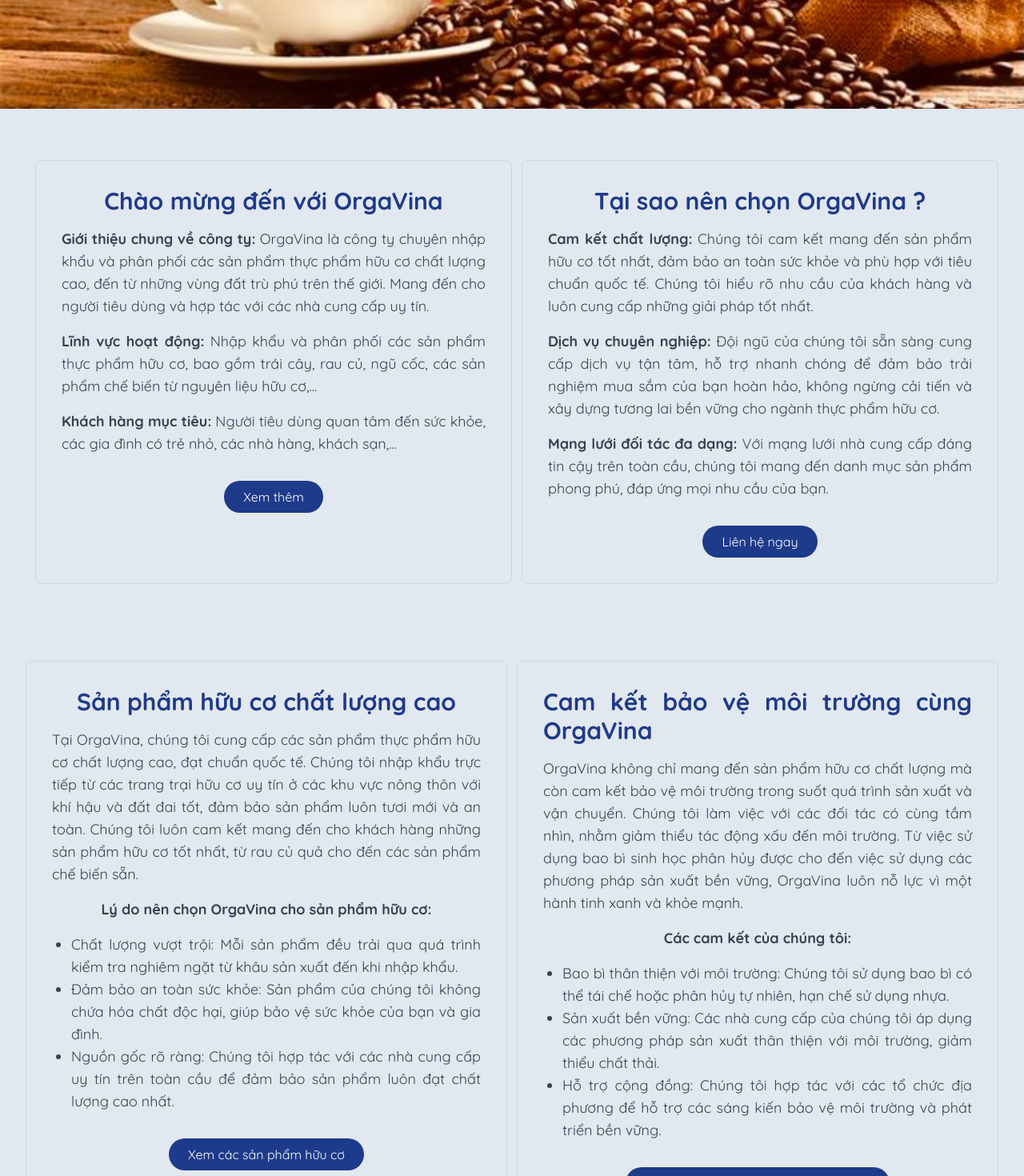
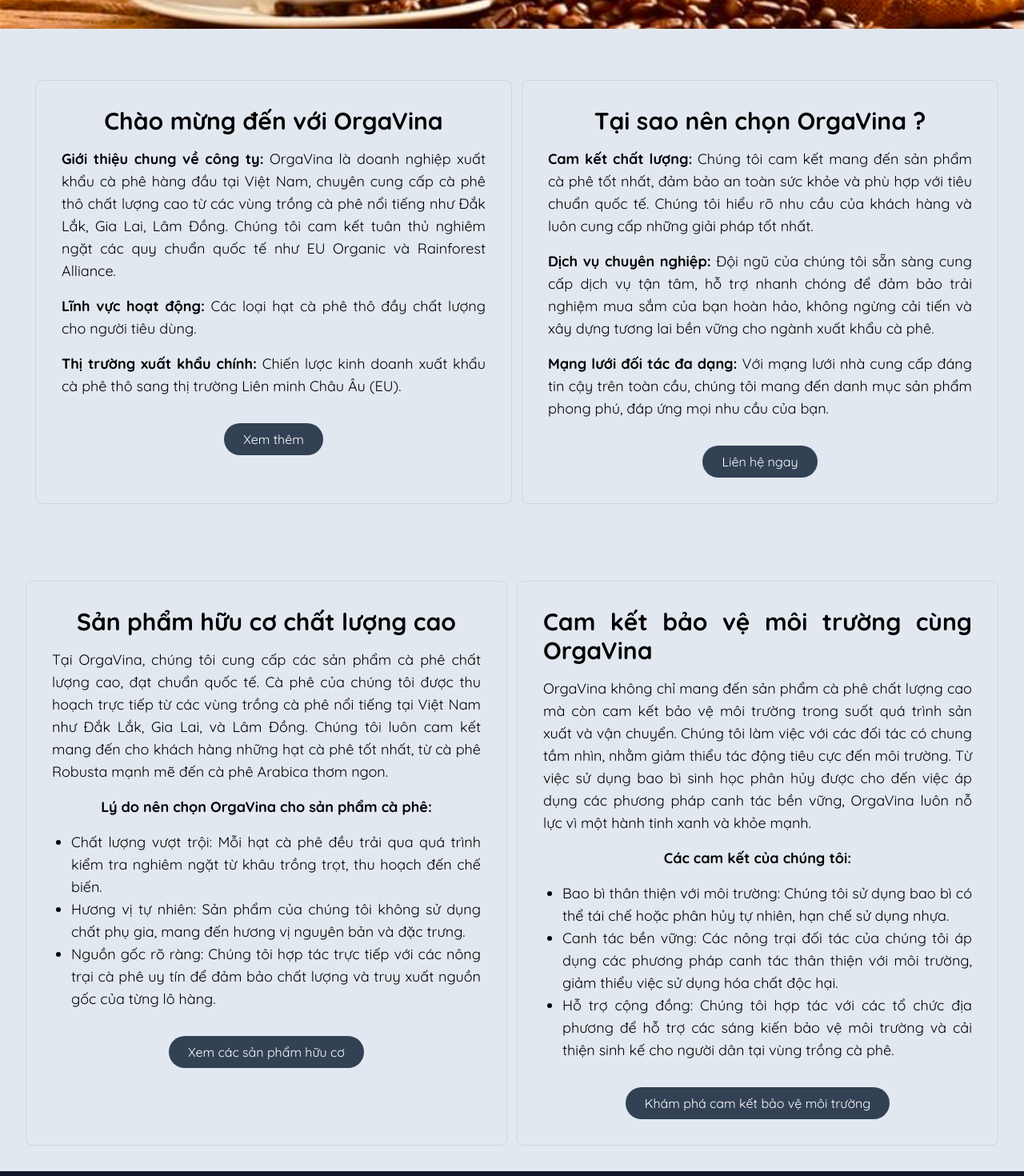
Before and after one commit to quoc10973/OrgaVina-Company-UI-Design, a React (Vite) app: page / in a window 1280 px wide. Shown: the part 700-2170 px from the top of the page at 80% size. Built offline with nearby package versions, Linux system fonts and the light colour scheme.

Commit message:
update content

```diff
--- a/src/components/Description.jsx
+++ b/src/components/Description.jsx
@@ -60,39 +60,38 @@
                     `}
                 </style>
                 <div ref={addToRefs} className="mt-8 text-center flex flex-col items-center text-justify border border-gray-300 rounded-lg p-4 sm:p-8 w-full md:w-1/2">
-                    <h2 className="text-2xl sm:text-3xl font-bold text-blue-900">Chào mừng đến với OrgaVina </h2>
-                    <p className="mt-4 text-base sm:text-lg text-gray-700">
-                        <b>Giới thiệu chung về công ty:</b> OrgaVina là công ty chuyên nhập khẩu và phân phối các sản phẩm thực phẩm hữu cơ chất lượng cao, đến từ những vùng đất trù phú trên thế giới.
-                        Mang đến cho người tiêu dùng và hợp tác với các nhà cung cấp uy tín.
+                    <h2 className="text-2xl sm:text-3xl font-bold text-brown-800">Chào mừng đến với OrgaVina </h2>
+                    <p className="mt-4 text-base sm:text-lg text-brown-800">
+                        <b>Giới thiệu chung về công ty:</b> OrgaVina là doanh nghiệp xuất khẩu cà phê hàng đầu tại Việt Nam, chuyên cung cấp cà phê thô chất lượng cao từ các vùng trồng cà phê nổi tiếng như Đắk Lắk, Gia Lai, Lâm Đồng. Chúng tôi cam kết tuân thủ nghiêm ngặt các quy chuẩn quốc tế như EU Organic và Rainforest Alliance.
                     </p>
-                    <p className="mt-4 text-base sm:text-lg text-gray-700">
-                        <b>Lĩnh vực hoạt động:</b> Nhập khẩu và phân phối các sản phẩm thực phẩm hữu cơ, bao gồm trái cây, rau củ, ngũ cốc, các sản phẩm chế biến từ nguyên liệu hữu cơ,...
+                    <p className="mt-4 text-base sm:text-lg text-brown-800">
+                        <b>Lĩnh vực hoạt động:</b> Các loại hạt cà phê thô đầy chất lượng cho người tiêu dùng.
                     </p>
-                    <p className="mt-4 text-base sm:text-lg text-gray-700">
-                        <b>Khách hàng mục tiêu:</b> Người tiêu dùng quan tâm đến sức khỏe, các gia đình có trẻ nhỏ, các nhà hàng, khách sạn,...
+                    <p className="mt-4 text-base sm:text-lg text-brown-800">
+                        <b>Thị trường xuất khẩu chính:</b> Chiến lược kinh doanh xuất khẩu cà phê thô sang thị trường Liên minh Châu Âu (EU).
                     </p>
                     <div className="mt-8">
                         <Link to="/about">
-                            <button className="px-4 py-2 sm:px-6 sm:py-2 bg-blue-900 text-white rounded-full hover:bg-blue-700 transition duration-300">
+                            <button className="px-4 py-2 sm:px-6 sm:py-2  bg-slate-700 text-white rounded-full hover:bg-slate-900 transition duration-300">
                                 Xem thêm
                             </button>
                         </Link>
                     </div>
                 </div>
                 <div ref={addToRefs} className="mt-8 text-center flex flex-col items-center border text-justify border-gray-300 rounded-lg p-4 sm:p-8 w-full md:w-1/2">
-                    <h2 className="text-2xl sm:text-3xl font-bold text-blue-900">Tại sao nên chọn OrgaVina ?</h2>
-                    <p className="mt-4 text-base sm:text-lg text-gray-700">
-                        <b>Cam kết chất lượng:</b> Chúng tôi cam kết mang đến sản phẩm hữu cơ tốt nhất, đảm bảo an toàn sức khỏe và phù hợp với tiêu chuẩn quốc tế. Chúng tôi hiểu rõ nhu cầu của khách hàng và luôn cung cấp những giải pháp tốt nhất.
+                    <h2 className="text-2xl sm:text-3xl font-bold text-brown-800">Tại sao nên chọn OrgaVina ?</h2>
+                    <p className="mt-4 text-base sm:text-lg text-brown-800">
+                        <b>Cam kết chất lượng:</b> Chúng tôi cam kết mang đến sản phẩm cà phê tốt nhất, đảm bảo an toàn sức khỏe và phù hợp với tiêu chuẩn quốc tế. Chúng tôi hiểu rõ nhu cầu của khách hàng và luôn cung cấp những giải pháp tốt nhất.
                     </p>
-                    <p className="mt-4 text-base sm:text-lg text-gray-700">
-                        <b>Dịch vụ chuyên nghiệp:</b> Đội ngũ của chúng tôi sẵn sàng cung cấp dịch vụ tận tâm, hỗ trợ nhanh chóng để đảm bảo trải nghiệm mua sắm của bạn hoàn hảo, không ngừng cải tiến và xây dựng tương lai bền vững cho ngành thực phẩm hữu cơ.
+                    <p className="mt-4 text-base sm:text-lg text-brown-800">
+                        <b>Dịch vụ chuyên nghiệp:</b> Đội ngũ của chúng tôi sẵn sàng cung cấp dịch vụ tận tâm, hỗ trợ nhanh chóng để đảm bảo trải nghiệm mua sắm của bạn hoàn hảo, không ngừng cải tiến và xây dựng tương lai bền vững cho ngành xuất khẩu cà phê.
                     </p>
-                    <p className="mt-4 text-base sm:text-lg text-gray-700">
+                    <p className="mt-4 text-base sm:text-lg text-brown-800">
                         <b>Mạng lưới đối tác đa dạng:</b> Với mạng lưới nhà cung cấp đáng tin cậy trên toàn cầu, chúng tôi mang đến danh mục sản phẩm phong phú, đáp ứng mọi nhu cầu của bạn.
                     </p>
                     <div className="mt-8">
                         <Link to="/contact">
-                            <button className="px-4 py-2 sm:px-6 sm:py-2 bg-blue-900 text-white rounded-full hover:bg-blue-700">
+                            <button className="px-4 py-2 sm:px-6 sm:py-2  bg-slate-700 text-white rounded-full hover:bg-slate-900">
                                 Liên hệ ngay
                             </button>
                         </Link>
@@ -101,42 +100,42 @@
             </div>
             <div className="p-4 sm:p-8 bg-slate-200 flex flex-col md:flex-row justify-between space-x-0 md:space-x-3">
                 <div ref={addToRefs} className="mt-8 text-center flex flex-col items-center text-justify border border-gray-300 rounded-lg p-4 sm:p-8 w-full md:w-1/2">
-                    <h2 className="text-2xl sm:text-3xl font-bold text-blue-900">Sản phẩm hữu cơ chất lượng cao</h2>
-                    <p className="mt-4 text-base sm:text-lg text-gray-700">
-                        Tại OrgaVina, chúng tôi cung cấp các sản phẩm thực phẩm hữu cơ chất lượng cao, đạt chuẩn quốc tế. Chúng tôi nhập khẩu trực tiếp từ các trang trại hữu cơ uy tín ở các khu vực nông thôn với khí hậu và đất đai tốt, đảm bảo sản phẩm luôn tươi mới và an toàn. Chúng tôi luôn cam kết mang đến cho khách hàng những sản phẩm hữu cơ tốt nhất, từ rau củ quả cho đến các sản phẩm chế biến sẵn.
+                    <h2 className="text-2xl sm:text-3xl font-bold text-brown-800">Sản phẩm hữu cơ chất lượng cao</h2>
+                    <p className="mt-4 text-base sm:text-lg text-brown-800">
+                        Tại OrgaVina, chúng tôi cung cấp các sản phẩm cà phê chất lượng cao, đạt chuẩn quốc tế. Cà phê của chúng tôi được thu hoạch trực tiếp từ các vùng trồng cà phê nổi tiếng tại Việt Nam như Đắk Lắk, Gia Lai, và Lâm Đồng. Chúng tôi luôn cam kết mang đến cho khách hàng những hạt cà phê tốt nhất, từ cà phê Robusta mạnh mẽ đến cà phê Arabica thơm ngon.
                     </p>
-                    <p className="mt-4 text-base sm:text-lg text-gray-700">
-                        <b>Lý do nên chọn OrgaVina cho sản phẩm hữu cơ:</b>
+                    <p className="mt-4 text-base sm:text-lg text-brown-800">
+                        <b>Lý do nên chọn OrgaVina cho sản phẩm cà phê:</b>
                     </p>
-                    <ul className="mt-4 text-base sm:text-lg text-gray-700 list-disc pl-6">
-                        <li>Chất lượng vượt trội: Mỗi sản phẩm đều trải qua quá trình kiểm tra nghiêm ngặt từ khâu sản xuất đến khi nhập khẩu.</li>
-                        <li>Đảm bảo an toàn sức khỏe: Sản phẩm của chúng tôi không chứa hóa chất độc hại, giúp bảo vệ sức khỏe của bạn và gia đình.</li>
-                        <li>Nguồn gốc rõ ràng: Chúng tôi hợp tác với các nhà cung cấp uy tín trên toàn cầu để đảm bảo sản phẩm luôn đạt chất lượng cao nhất.</li>
+                    <ul className="mt-4 text-base sm:text-lg text-brown-800 list-disc pl-6">
+                        <li>Chất lượng vượt trội: Mỗi hạt cà phê đều trải qua quá trình kiểm tra nghiêm ngặt từ khâu trồng trọt, thu hoạch đến chế biến.</li>
+                        <li>Hương vị tự nhiên: Sản phẩm của chúng tôi không sử dụng chất phụ gia, mang đến hương vị nguyên bản và đặc trưng.</li>
+                        <li>Nguồn gốc rõ ràng:  Chúng tôi hợp tác trực tiếp với các nông trại cà phê uy tín để đảm bảo chất lượng và truy xuất nguồn gốc của từng lô hàng.</li>
                     </ul>
                     <div className="mt-8">
                         <Link to="/about">
-                            <button className="px-4 py-2 sm:px-6 sm:py-2 bg-blue-900 text-white rounded-full hover:bg-blue-700">
+                            <button className="px-4 py-2 sm:px-6 sm:py-2 bg-slate-700 text-white rounded-full hover:bg-slate-900">
                                 Xem các sản phẩm hữu cơ
                             </button>
                         </Link>
                     </div>
                 </div>
                 <div ref={addToRefs} className="mt-8 text-center flex flex-col items-center border text-justify border-gray-300 rounded-lg p-4 sm:p-8 w-full md:w-1/2">
-                    <h2 className="text-2xl sm:text-3xl font-bold text-blue-900">Cam kết bảo vệ môi trường cùng OrgaVina</h2>
-                    <p className="mt-4 text-base sm:text-lg text-gray-700">
-                        OrgaVina không chỉ mang đến sản phẩm hữu cơ chất lượng mà còn cam kết bảo vệ môi trường trong suốt quá trình sản xuất và vận chuyển. Chúng tôi làm việc với các đối tác có cùng tầm nhìn, nhằm giảm thiểu tác động xấu đến môi trường. Từ việc sử dụng bao bì sinh học phân hủy được cho đến việc sử dụng các phương pháp sản xuất bền vững, OrgaVina luôn nỗ lực vì một hành tinh xanh và khỏe mạnh.
+                    <h2 className="text-2xl sm:text-3xl font-bold text-brown-800">Cam kết bảo vệ môi trường cùng OrgaVina</h2>
+                    <p className="mt-4 text-base sm:text-lg text-brown-800">
+                        OrgaVina không chỉ mang đến sản phẩm cà phê chất lượng cao mà còn cam kết bảo vệ môi trường trong suốt quá trình sản xuất và vận chuyển. Chúng tôi làm việc với các đối tác có chung tầm nhìn, nhằm giảm thiểu tác động tiêu cực đến môi trường. Từ việc sử dụng bao bì sinh học phân hủy được cho đến việc áp dụng các phương pháp canh tác bền vững, OrgaVina luôn nỗ lực vì một hành tinh xanh và khỏe mạnh.
                     </p>
-                    <p className="mt-4 text-base sm:text-lg text-gray-700">
+                    <p className="mt-4 text-base sm:text-lg text-brown-800">
                         <b>Các cam kết của chúng tôi:</b>
                     </p>
-                    <ul className="mt-4 text-base sm:text-lg text-gray-700 list-disc pl-6">
+                    <ul className="mt-4 text-base sm:text-lg text-brown-800 list-disc pl-6">
                         <li>Bao bì thân thiện với môi trường: Chúng tôi sử dụng bao bì có thể tái chế hoặc phân hủy tự nhiên, hạn chế sử dụng nhựa.</li>
-                        <li>Sản xuất bền vững: Các nhà cung cấp của chúng tôi áp dụng các phương pháp sản xuất thân thiện với môi trường, giảm thiểu chất thải.</li>
-                        <li>Hỗ trợ cộng đồng: Chúng tôi hợp tác với các tổ chức địa phương để hỗ trợ các sáng kiến bảo vệ môi trường và phát triển bền vững.</li>
+                        <li>Canh tác bền vững: Các nông trại đối tác của chúng tôi áp dụng các phương pháp canh tác thân thiện với môi trường, giảm thiểu việc sử dụng hóa chất độc hại.</li>
+                        <li>Hỗ trợ cộng đồng: Chúng tôi hợp tác với các tổ chức địa phương để hỗ trợ các sáng kiến bảo vệ môi trường và cải thiện sinh kế cho người dân tại vùng trồng cà phê.</li>
                     </ul>
                     <div className="mt-8">
                         <a href="https://thuvienphapluat.vn/van-ban/Tai-nguyen-Moi-truong/Luat-so-72-2020-QH14-Bao-ve-moi-truong-2020-431147.aspx">
-                            <button className="px-4 py-2 sm:px-6 sm:py-2 bg-blue-900 text-white rounded-full hover:bg-blue-700">
+                            <button className="px-4 py-2 sm:px-6 sm:py-2  bg-slate-700 text-white rounded-full hover:bg-slate-900">
                                 Khám phá cam kết bảo vệ môi trường
                             </button>
                         </a>
--- a/src/components/Footer.jsx
+++ b/src/components/Footer.jsx
@@ -3,7 +3,7 @@
 
 const Footer = () => {
     return (
-        <footer className="bg-slate-800 text-white font-quicksand">
+        <footer className="bg-slate-900 text-white font-quicksand">
             <div className="container mx-auto px-6 py-10">
                 <div className="grid grid-cols-1 md:grid-cols-4 gap-8">
                     {/* Cột 1: Về Chúng Tôi */}
--- a/src/components/Header.jsx
+++ b/src/components/Header.jsx
@@ -6,7 +6,7 @@
     return (
         <div>
             <Slogan />
-            <div className="bg-blue-950 p-4 flex flex-col md:flex-row justify-around space-x-0 md:space-x-40">
+            <div className="bg-gray-900 p-4 flex flex-col md:flex-row justify-around space-x-0 md:space-x-40">
                 <nav>
                     <ul className="flex flex-col md:flex-row space-x-0 md:space-x-10 font-thin font-quicksand">
                         <li className="flex items-center space-x-1">
--- a/src/components/Slogan.jsx
+++ b/src/components/Slogan.jsx
@@ -5,10 +5,10 @@
     return (
         <div className='flex flex-col md:flex-row bg-slate-200 justify-between p-4 w-full h-auto md:h-20'>
             <div className='flex items-center space-x-4'>
-                <img className='w-24 h-20 ml-4' src={logo} alt="logo" /> {/* Đã thay đổi kích thước logo */}
+                <img className='w-40 h-20 ml-4' src={logo} alt="logo" /> {/* Đã thay đổi kích thước logo */}
                 <div>
                     <h1 className='text-black font-quicksand text-xl md:text-2xl'>Công ty TNHH OrgaVina</h1>
-                    <p className='text-black font-quicksand text-sm'>Công ty chuyên nhập khẩu và phân phối các sản phẩm thực phẩm hữu cơ chất lượng cao</p>
+                    <p className='text-black font-quicksand text-sm'>Công ty chuyên xuất khẩu và phân phối các sản phẩm thực phẩm hữu cơ chất lượng cao</p>
                 </div>
             </div>
             <div className='hidden md:flex items-center mt-4 md:mt-0 mr-10'>
@@ -17,7 +17,7 @@
                     placeholder='Search...'
                     className='px-4 py-2 border border-gray-300 rounded-l-full focus:outline-none'
                 />
-                <button className='px-4 py-2 bg-blue-900 text-white rounded-r-full hover:bg-blue-700'>
+                <button className='px-4 py-2 bg-slate-700 text-white rounded-r-full hover:bg-blue-700'>
                     Search
                 </button>
             </div>
--- a/src/pages/AboutPage.jsx
+++ b/src/pages/AboutPage.jsx
@@ -25,51 +25,53 @@
 
     return (
         <div className={`transition-opacity duration-1000 ${isVisible ? 'opacity-100' : 'opacity-0'} font-quicksand`}>
-            <div className="max-w-[2000px] mx-auto px-8 py-12 bg-gray-50 rounded-lg shadow-lg">
-                <h1 className="text-4xl font-bold text-center text-blue-900 mb-12">Giới Thiệu Công Ty</h1>
+            <div className="max-w-[2000px] mx-auto px-8 py-12 bg-brown-50 rounded-lg shadow-lg">
+                <h1 className="text-4xl font-bold text-center text-brown-800 mb-12">Giới Thiệu Công Ty</h1>
 
                 <div className="flex flex-col lg:flex-row gap-8">
-                    <div className="flex-1 p-8 bg-white rounded-lg shadow-md">
-                        <h2 className="text-3xl font-semibold text-blue-900 mb-6">Tầm Nhìn và Sứ Mệnh</h2>
-                        <ul className="list-disc list-inside space-y-4 text-lg text-gray-700">
+                    <div className="flex-1 p-8 bg-white rounded-lg shadow-md border border-brown-200">
+                        <h2 className="text-3xl font-semibold text-brown-800 mb-6">Tầm Nhìn và Sứ Mệnh</h2>
+                        <ul className="list-disc list-inside space-y-4 text-lg text-brown-700">
                             <li>
-                                <strong>Tầm Nhìn:</strong> Trở thành doanh nghiệp dẫn đầu tại Việt Nam trong lĩnh vực nhập khẩu và phân phối thực phẩm hữu cơ, mang đến những sản phẩm chất lượng cao, an toàn và bền vững. Chúng tôi hướng tới việc xây dựng một cộng đồng sống khỏe mạnh, thân thiện với môi trường và tạo ra giá trị bền vững cho các thế hệ tương lai.
+                                <strong>Tầm Nhìn:</strong>  Trở thành thương hiệu cà phê hàng đầu Việt Nam, đại diện cho chất lượng và sự bền vững, chinh phục thị trường châu Âu và nâng tầm vị thế cà phê Việt Nam trên bản đồ thế giới.
                             </li>
                             <li>
-                                <strong>Sứ Mệnh:</strong> Cung cấp các sản phẩm thực phẩm hữu cơ từ các nguồn uy tín trên toàn cầu, đảm bảo chất lượng vượt trội và giá cả hợp lý, đáp ứng nhu cầu đa dạng của người tiêu dùng. Góp phần nâng cao nhận thức về lối sống xanh, lành mạnh và bảo vệ môi trường thông qua việc cung cấp các sản phẩm hữu cơ bền vững. Xây dựng mối quan hệ hợp tác tin cậy, lâu dài và đôi bên cùng có lợi, đồng hành cùng các nhà cung cấp uy tín trên thế giới để mang lại giá trị tối ưu. Tạo môi trường làm việc sáng tạo, chuyên nghiệp và tràn đầy cảm hứng, giúp nhân viên phát huy tối đa năng lực và đồng hành cùng sự phát triển của công ty.
+                                <strong>Sứ Mệnh:</strong> : Chúng tôi luôn ưu tiên sử dụng những hạt cà phê Arabica và Robusta chất lượng cao, được trồng và chế biến theo quy trình nghiêm ngặt, đảm bảo hương vị thơm ngon và độc đáo. Chúng tôi muốn giới thiệu đến bạn bè quốc tế về văn hóa cà phê đặc trưng của Việt Nam, qua đó góp phần quảng bá hình ảnh đất nước.
                             </li>
                         </ul>
                     </div>
 
-                    <div className="flex-1 p-8 bg-white rounded-lg shadow-md">
-                        <h2 className="text-3xl font-semibold text-blue-900 mb-6">Giá Trị Cốt Lõi</h2>
-                        <ul className="list-disc list-inside space-y-4 text-lg text-gray-700">
+                    <div className="flex-1 p-8 bg-white rounded-lg shadow-md border border-brown-200">
+                        <h2 className="text-3xl font-semibold text-brown-800 mb-6">Giá Trị Cốt Lõi</h2>
+                        <ul className="list-disc list-inside space-y-4 text-lg text-brown-700">
                             <li>
-                                <strong>Trung thực:</strong> Minh bạch và chân thành là nền tảng của mọi mối quan hệ với khách hàng, đối tác và nhân viên.
+                                <strong>Trung thực:</strong> Minh bạch và chân thành là nền tảng của mọi mối quan hệ với khách hàng, đối tác, và nhân viên.
                             </li>
                             <li>
-                                <strong>Đổi mới:</strong> Không ngừng cải tiến sản phẩm và dịch vụ, giúp khách hàng đón đầu xu thế công nghệ.
+                                <strong>Đổi mới:</strong> Không ngừng cải tiến sản phẩm và dịch vụ, giúp khách hàng đón đầu xu thế trong ngành cà phê và nông sản.
                             </li>
                             <li>
-                                <strong>Hợp tác:</strong> Xây dựng mối quan hệ đối tác lâu dài, dựa trên sự thấu hiểu và hỗ trợ lẫn nhau.
+                                <strong>Hợp tác:</strong> Xây dựng mối quan hệ đối tác lâu dài, dựa trên sự thấu hiểu và hỗ trợ lẫn nhau để cùng phát triển.
                             </li>
                             <li>
-                                <strong>Xuất sắc:</strong> Luôn đặt mục tiêu cao và không ngừng nỗ lực để đạt được những thành tựu vượt trội trong mọi lĩnh vực.
+                                <strong>Xuất sắc:</strong> Luôn đặt mục tiêu cao và không ngừng nỗ lực để đạt được những thành tựu vượt trội trong mọi lĩnh vực hoạt động.
                             </li>
                             <li>
-                                <strong>Trách nhiệm xã hội:</strong> Góp phần vào việc xây dựng một cộng đồng tốt đẹp hơn thông qua các hoạt động từ thiện và phát triển bền vững.
+                                <strong>Trách nhiệm xã hội:</strong> Góp phần xây dựng cộng đồng tốt đẹp hơn thông qua các hoạt động bảo vệ môi trường, hỗ trợ nông dân và phát triển bền vững.
                             </li>
                         </ul>
                     </div>
                 </div>
                 <div className="mt-12">
-                    <h2 className="text-3xl font-semibold text-center text-blue-900 mb-6">Sản phẩm của chúng tôi</h2>
-                    <ProductCarousel />
+                    <h2 className="text-3xl font-semibold text-center text-brown-800 mb-6">Sản Phẩm Của Chúng Tôi</h2>
+                    <div className="p-6 bg-brown-100 rounded-lg shadow-md">
+                        <ProductCarousel className="rounded-lg border border-brown-300 bg-white shadow-md" />
+                    </div>
                 </div>
 
                 <div className="mt-12">
-                    <h2 className="text-3xl font-semibold text-center   text-blue-900 mb-6">Liên Hệ Với Chúng Tôi</h2>
-                    <p className="text-center text-lg text-gray-700">
+                    <h2 className="text-3xl font-semibold text-center text-brown-800 mb-6">Liên Hệ Với Chúng Tôi</h2>
+                    <p className="text-center text-lg text-brown-700">
                         Nếu bạn muốn biết thêm thông tin hoặc cần hỗ trợ, hãy liên hệ với chúng tôi qua email
                         tại <strong>orgavina@company.com</strong> hoặc gọi ngay số <strong>+1 (234) 567-890</strong>.
                         Chúng tôi luôn sẵn sàng lắng nghe và đồng hành cùng bạn trên hành trình phát triển.
```
Also changed, not shown: src/components/Banner.jsx (+5 -5 lines), src/pages/ContactPage.jsx (+12 -12 lines), public/freight-container.png (deleted).
